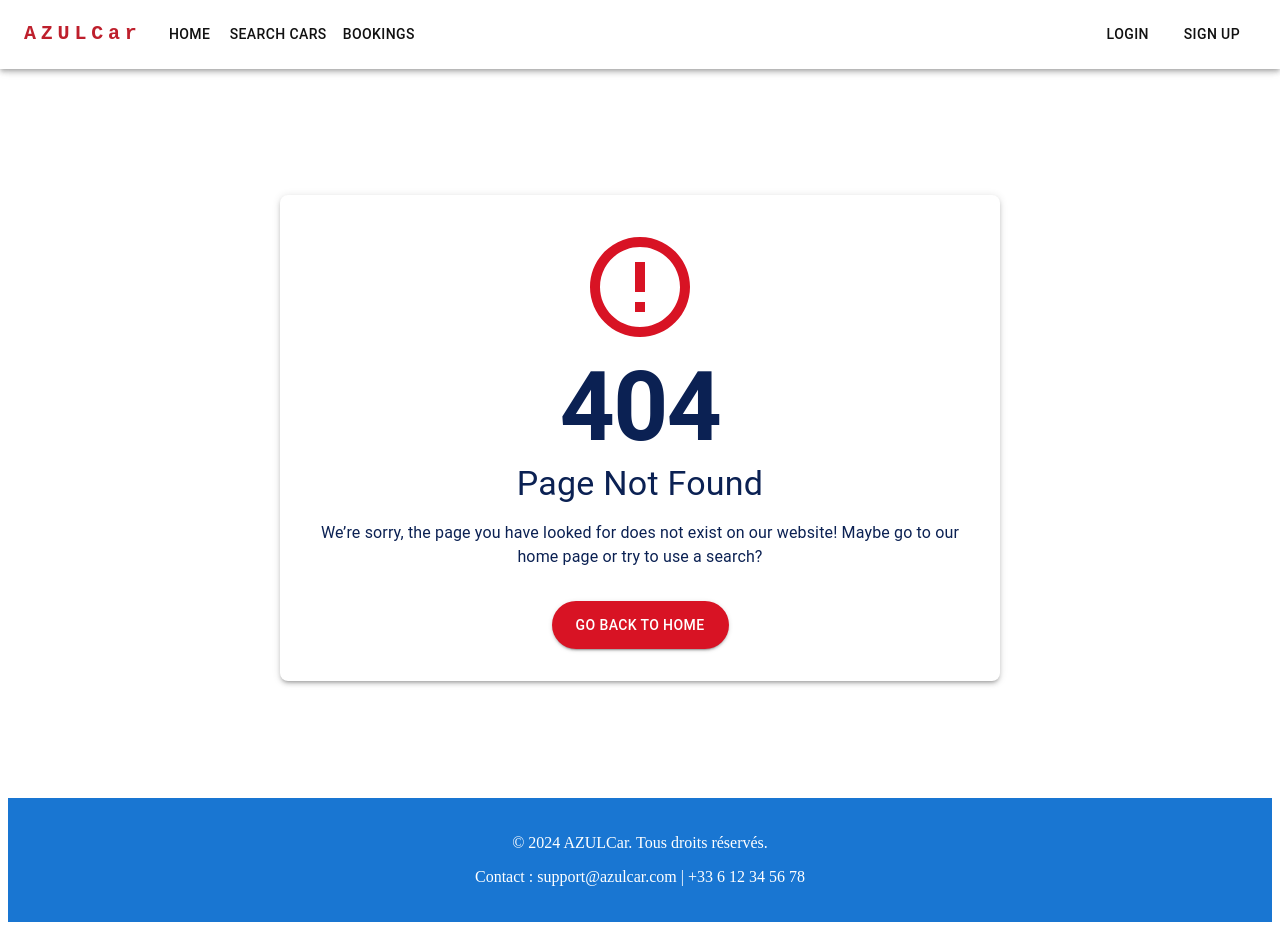
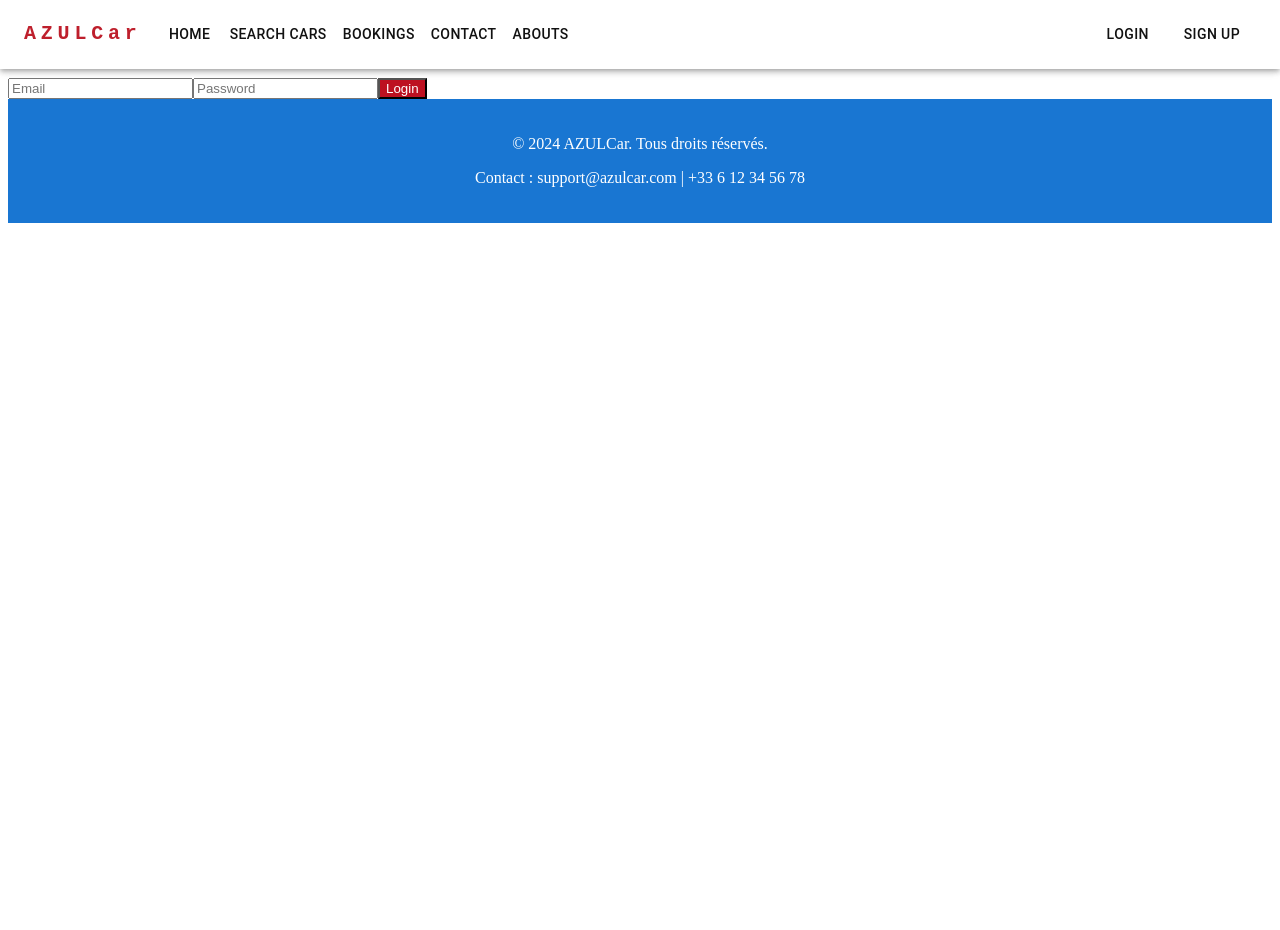
Before and after one commit to mohamedelqasemy/FrontEnd_LocationVoiture, a React (Vite) app: page /login in a window 1280 px wide. After the commit the page ends 800 px from the top, so only its background shows below. Built offline with nearby package versions, Linux system fonts and the light colour scheme.

Commit message:
configure the axios biblio for fetch data

```diff
--- a/package.json
+++ b/package.json
@@ -15,6 +15,7 @@
     "@mui/icons-material": "^6.3.0",
     "@mui/material": "^6.3.0",
     "@mui/x-date-pickers": "^7.23.3",
+    "axios": "^1.7.9",
     "dayjs": "^1.11.13",
     "frontend-locationvoiture": "file:",
     "react": "^18.3.1",
--- a/src/components/CompenentsClients/ClientAppBar.jsx
+++ b/src/components/CompenentsClients/ClientAppBar.jsx
@@ -11,13 +11,16 @@ import Button from '@mui/material/Button';
 import MenuItem from '@mui/material/MenuItem';
 import Avatar from '@mui/material/Avatar';
 import Tooltip from '@mui/material/Tooltip';
+import { useNavigate } from 'react-router-dom';
 
-const pages = ['Home', 'Search Cars', 'Bookings'];
-const settings = ['Profile', 'Account', 'Dashboard', 'Logout'];
+const pages = ['Home', 'Search Cars', 'Bookings','Contact','Abouts'];
+const settings = ['Profile', 'MyResirvation', 'Logout'];
 
 function ClientAppBar({ isLoggedIn, onLogin, onSignUp, onLogout }) {
   const [anchorElNav, setAnchorElNav] = React.useState(null);
   const [anchorElUser, setAnchorElUser] = React.useState(null);
+
+  const navigate=useNavigate()
 
   const handleOpenNavMenu = (event) => {
     setAnchorElNav(event.currentTarget);
@@ -169,7 +172,7 @@ function ClientAppBar({ isLoggedIn, onLogin, onSignUp, onLogout }) {
             ) : (
               // Boutons Login/Sign Up pour les utilisateurs non connectés
               <>
-                <Button onClick={onLogin} sx={{ color: '#111111', marginRight: 1 }}>
+                <Button onClick={()=>navigate('login')} sx={{ color: '#111111', marginRight: 1 }}>
                   Login
                 </Button>
                 <Button onClick={onSignUp} variant="outlined" sx={{ color: '#111111', borderColor: 'white' }}>
--- a/src/pages/clients/LoginForm.jsx
+++ b/src/pages/clients/LoginForm.jsx
@@ -1,12 +1,12 @@
-import React, { useState } from 'react';
-import { login } from './ClientService'; // Importer la fonction de connexion
+import { useState } from 'react';
+import { login } from '../../services/ClientService'; // Importer la fonction de connexion
 
 const LoginForm = ({ onLoginSuccess }) => {
   const [email, setEmail] = useState('');
   const [password, setPassword] = useState('');
 
   const handleSubmit = async (e) => {
-    e.preventDefault();
+    e.preventDefault();//pour ne refreche
     try {
       const credentials = { email, password };
       const data = await login(credentials);
--- a/src/routes/index.jsx
+++ b/src/routes/index.jsx
@@ -2,6 +2,7 @@ import { createBrowserRouter } from "react-router-dom";
 import ClientLayout from "../layouts/ClientLayout";
 import Home from "../pages/clients/Home";
 import PageNotFound from "../pages/PageNotFound";
+import LoginForm from "../pages/clients/LoginForm";
 
 export const router = createBrowserRouter([
   {
@@ -12,6 +13,10 @@ export const router = createBrowserRouter([
         element:<Home/>
       },
       {
+        path:"/login",
+        element:<LoginForm/>
+      },
+      {
         path:"*",
         element:<PageNotFound/>
       }
```
Also changed, not shown: 1 other file (tests, documents, lock files or other folders).
